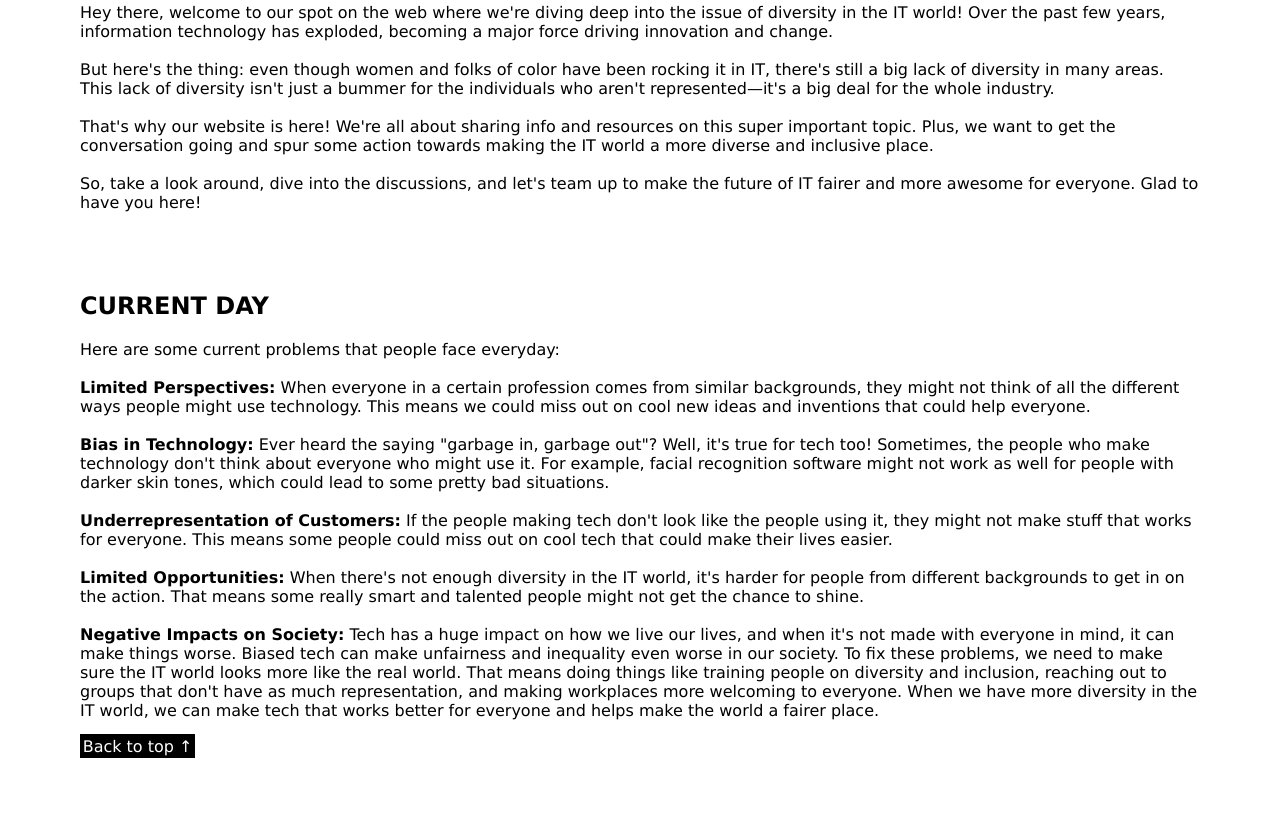
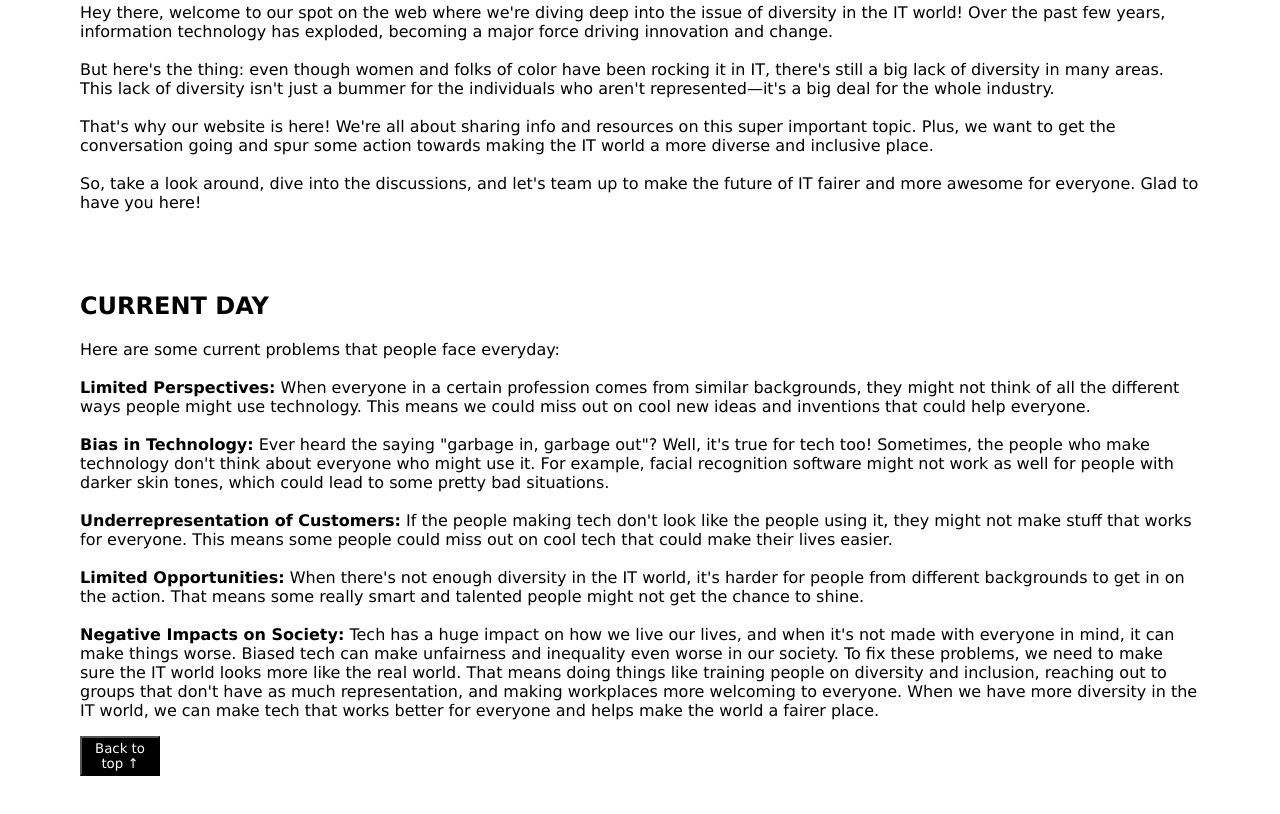
Before and after one commit to bananamangofruit69/Diversity, a plain HTML site: page index.html in a window 1280 px wide. Shown: the part 296-1110 px from the top of the page. Drawn offline with Linux system fonts and the light colour scheme.

Commit message:
back-to-top

```diff
--- a/index.html
+++ b/index.html
@@ -1,12 +1,10 @@
 <!DOCTYPE html>
 <html lang="en">
-
-<html>
-
 <head>
      <meta charset="utf-8">
      <meta name="viewport" content="width=device-width, initial-scale=1">
      <meta name="description" content="[description of website]">
+     <script src="stylesheet/top.js"></script>
      <link rel="stylesheet" href="stylesheet/stylesheet.css">
      <title>Diversity</title>
 </head>
@@ -65,6 +63,7 @@
                     That means doing things like training people on diversity and inclusion, reaching out to groups that don't have as much representation, and making workplaces more welcoming to everyone.
                     When we have more diversity in the IT world, we can make tech that works better for everyone and helps make the world a fairer place.
                </p>
-               <footer><a href="index.html">Back to top ↑</a></footer>
+               <footer><button onclick="topFunction()">Back to top ↑</button></footer>
+          </article>
      </main>
 </html>
--- a/stylesheet/stylesheet.css
+++ b/stylesheet/stylesheet.css
@@ -25,7 +25,7 @@ article {
     margin: 60pt;
 }
 
-footer a{
+footer button{
     text-align: center;
     background-color: black;
     font-family: Verdana, sans-serif;
@@ -35,7 +35,7 @@ footer a{
     text-decoration: none;
 }
 
-footer a:hover{
+footer button:hover{
     text-align: center;
     background-color: grey;
     font-family: Verdana, sans-serif;
--- /dev/null
+++ b/stylesheet/top.js
@@ -0,0 +1,4 @@
+function topFunction() {
+    document.body.scrollTop = 0;
+    document.documentElement.scrollTop = 0;
+}
```
